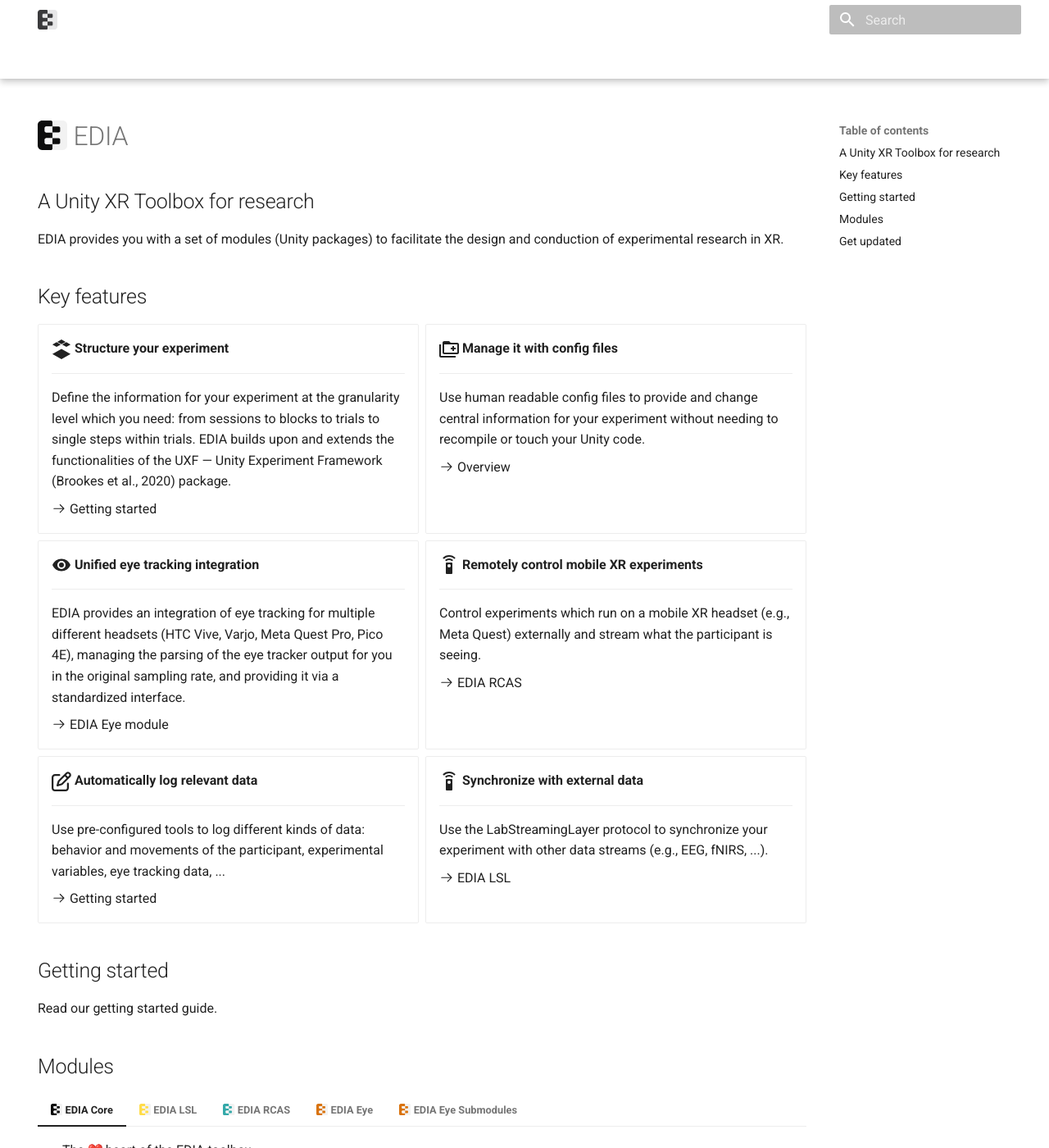
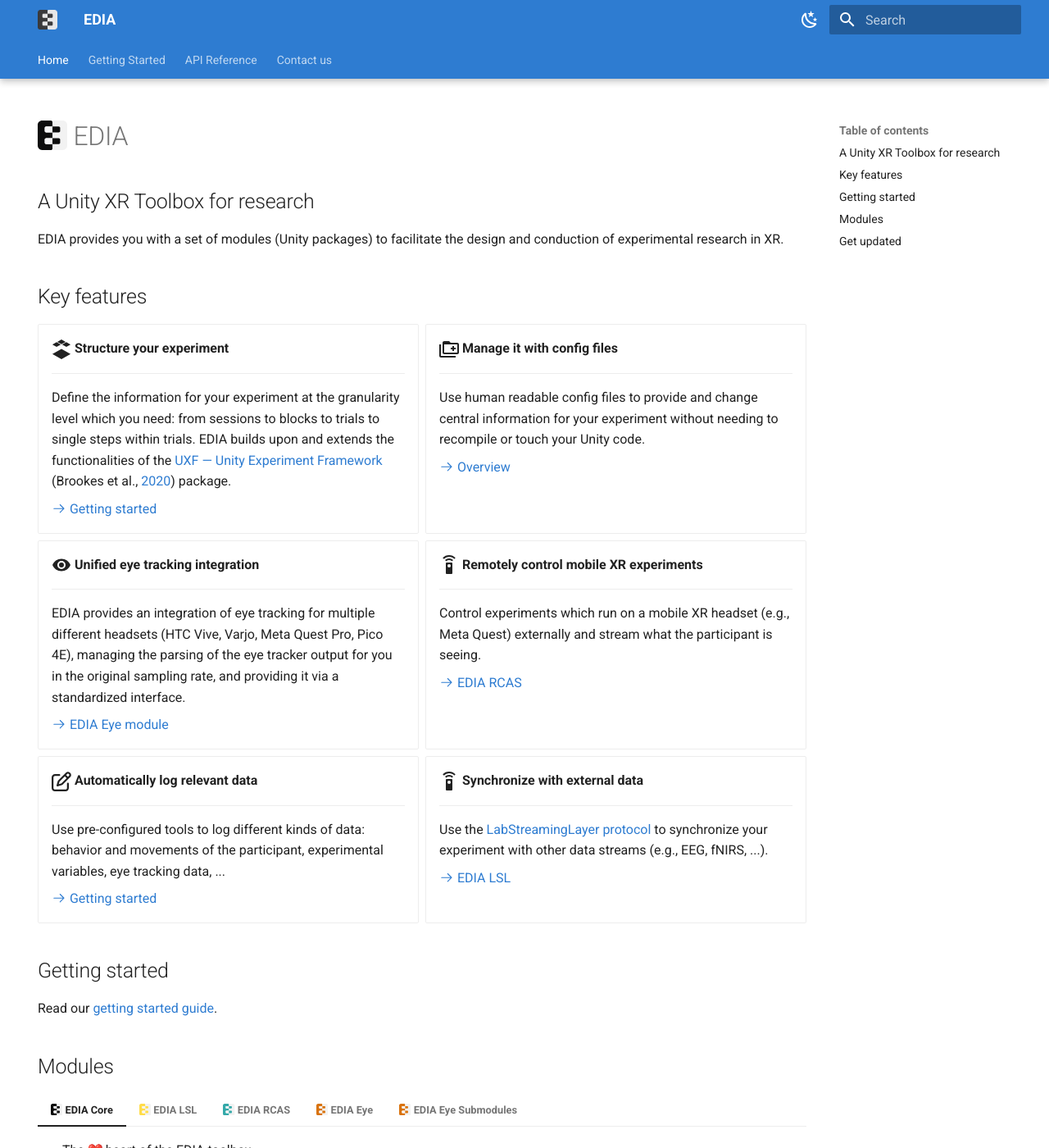
Before and after one commit to edia-toolbox/edia_page, an MkDocs documentation site: the page built from docs/index.md, in a window 1280 px wide and 1400 px high. Shown: the whole window at 82% size. Built offline with MkDocs 1.6.1 and Material for MkDocs 9.7.7, drawn with Linux system fonts in a browser that asks for light colours; emoji names are drawn with the system emoji font.

Commit message:
Update docs/assets/custom.css

```diff
--- a/docs/assets/custom.css
+++ b/docs/assets/custom.css
@@ -1,6 +1,6 @@
 /* Light mode */
 [data-md-color-scheme="default"] {
-  --md-primary-fg-color: ##2E7CD1;
+  --md-primary-fg-color: #2E7CD1;
   --md-accent-fg-color: #FF9800;
 }
 
```
